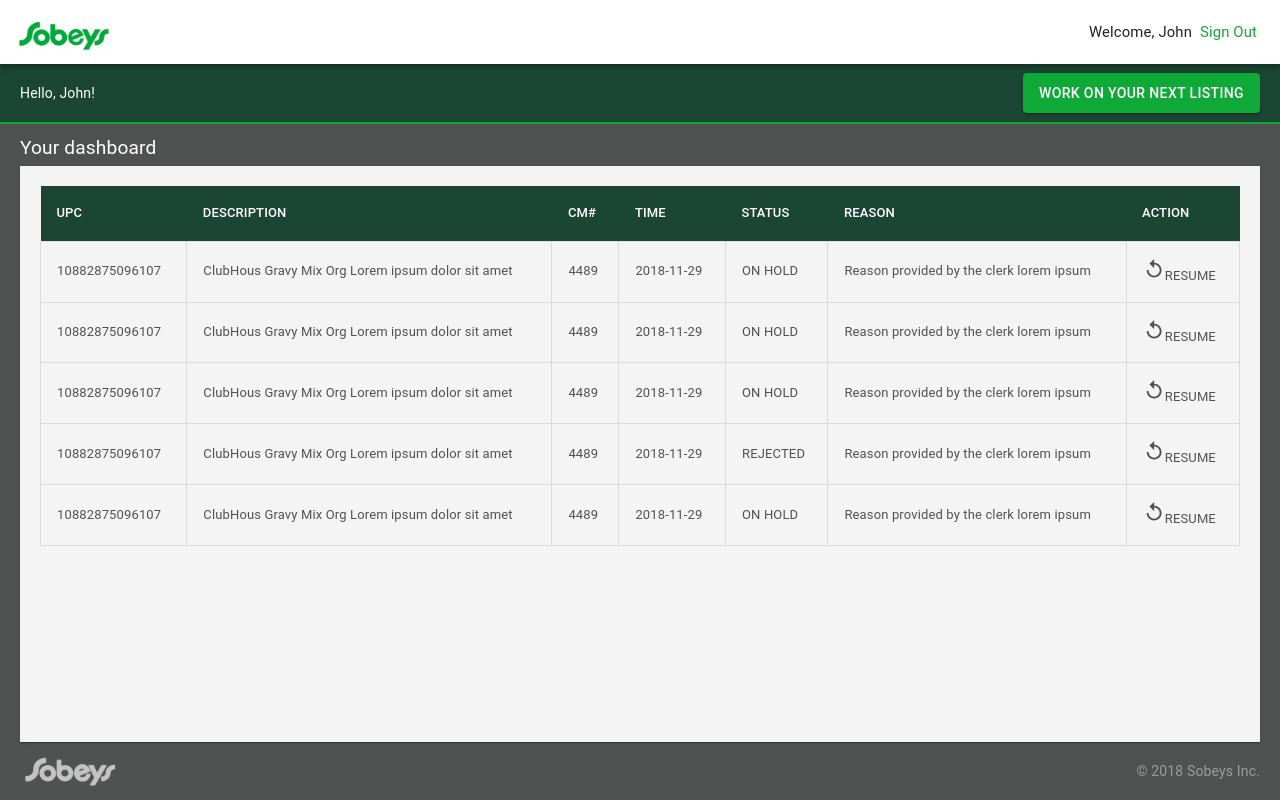
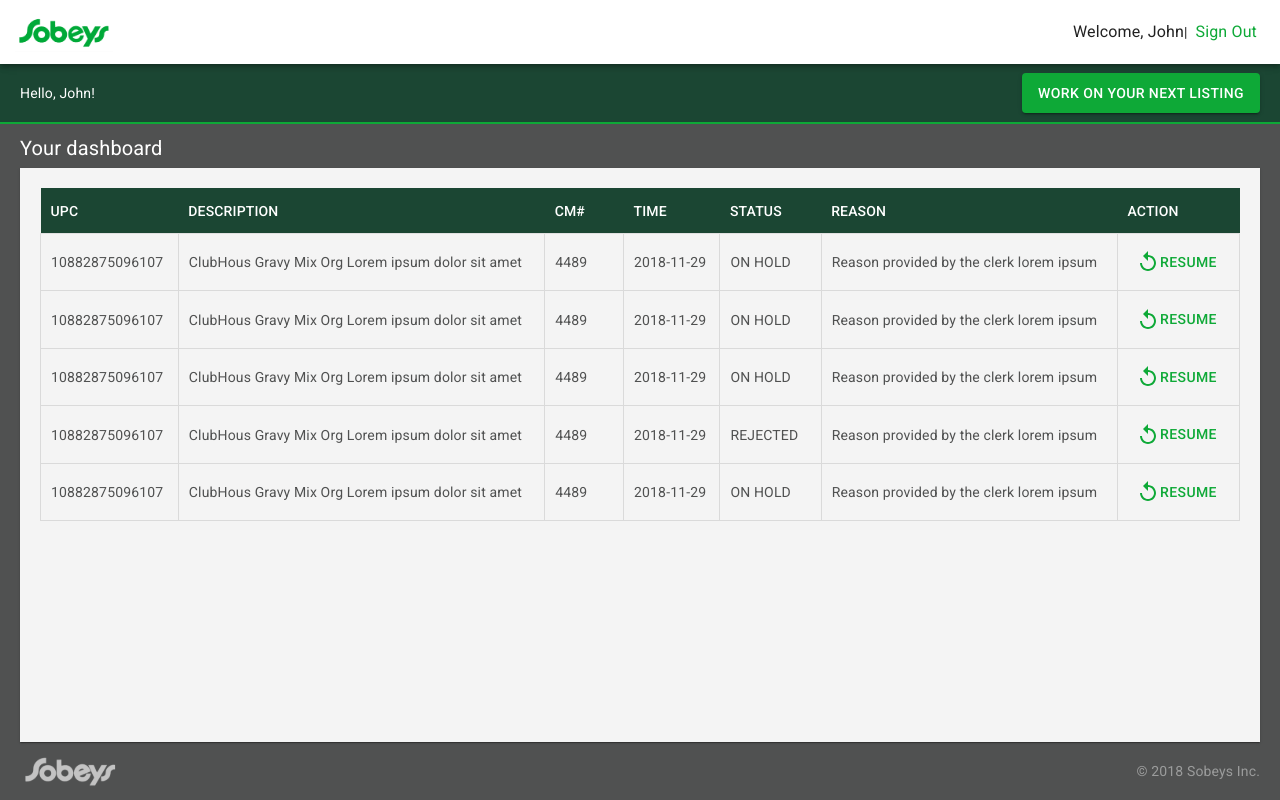
Before and after one commit to ella33/react-material-ui-poc, a React (Create React App) app: page / in a window 1280 px wide. Built offline with nearby package versions, Linux system fonts and the light colour scheme.

Commit message:
Fixed toggle buttons; other fixes

```diff
--- a/public/index.html
+++ b/public/index.html
@@ -3,7 +3,7 @@
   <head>
     <meta charset="utf-8" />
     <link rel="icon" href="%PUBLIC_URL%/favicon.ico" />
-    <meta name="viewport" content="width=device-width, initial-scale=1" />
+    <meta name="viewport" content="minimum-scale=1, initial-scale=1, width=device-width, shrink-to-fit=no" />
     <meta name="theme-color" content="#000000" />
     <meta
       name="description"
@@ -11,6 +11,8 @@
     />
     <link rel="stylesheet" href="style.css" />
     <link rel="apple-touch-icon" href="logo192.png" />
+    <link rel="stylesheet" href="https://fonts.googleapis.com/css?family=Roboto:300,400,500,700&display=swap" />
+    <link rel="stylesheet" href="https://fonts.googleapis.com/icon?family=Material+Icons" />
     <!--
       manifest.json provides metadata used when your web app is installed on a
       user's mobile device or desktop. See https://developers.google.com/web/fundamentals/web-app-manifest/
--- a/src/components/shared/header.js
+++ b/src/components/shared/header.js
@@ -1,4 +1,5 @@
 import React from 'react';
+import { Link } from "react-router-dom";
 import { withStyles } from '@material-ui/core/styles';
 import { styled } from '@material-ui/core/styles';
 import Grid from '@material-ui/core/Grid';
@@ -23,9 +24,10 @@ const SbyHeader = ({ user }) => (
   <AppBar position="sticky" color="inherit">
     <Toolbar>
       <Grid container direction="row" justify="space-between" alignItems="center">
-        <img src="logo.png" alt="sobeys" />
+        <Link to="/"><img src="logo.png" alt="sobeys" /></Link>
         <UserToolbar item>
-          <Typography>{`Welcome, ${user.name}`}</Typography>
+          <Typography mr={1}>{`Welcome, ${user.name}`}</Typography>
+          |
           <SignOut color="primary">
             <Typography>Sign Out</Typography>
           </SignOut>
--- /dev/null
+++ b/src/components/toggleButtonGroup.js
@@ -0,0 +1,20 @@
+import React, { useCallback, useState } from 'react';
+import ToggleButton from '@material-ui/lab/ToggleButton';
+import ToggleButtonGroup from '@material-ui/lab/ToggleButtonGroup';
+
+const SbyToggleButtonGroup = ({ items, value, ...rest }) => {
+  const [selected, setSelected] = useState(value);
+  const onChange = useCallback((_, value) => {
+    setSelected(value);
+  }, []);
+
+  return (
+    <ToggleButtonGroup value={selected} onChange={onChange} {...rest}>
+      {items.map((item, index) => (
+        <ToggleButton key={index} value={index}>{item}</ToggleButton>
+      ))}
+    </ToggleButtonGroup>
+  );
+};
+
+export default SbyToggleButtonGroup;
--- a/src/pages/home/home.js
+++ b/src/pages/home/home.js
@@ -1,6 +1,9 @@
-import React from 'react';
+import React, { useCallback, useState } from 'react';
+import { withRouter } from 'react-router-dom'
 import Box from '@material-ui/core/Box';
+import Button from '@material-ui/core/Button';
 import ReplayIcon from '@material-ui/icons/Replay';
+import TableSortLabel from '@material-ui/core/TableSortLabel';
 
 import SbyActionBar, { ActionGroup } from 'components/shared/actionBar';
 import SbySubheader from 'components/shared/subheader';
@@ -8,13 +11,33 @@ import { SbyTable, SbyTableHead, SbyTableBody, SbyTableRow, SbyTableCell } from
 import SbyPaper from 'components/paper';
 import SbyButton from 'components/button';
 
-const Home = ({ listings }) => {
+const Home = ({ listings, history }) => {
+  const [orderBy, setOrderBy] = useState('');
+  const [order, setOrder] = useState('asc');
+  const goToNewListing = useCallback(() => {
+    history.push('/new-listing');
+  }, [history]);
+
+  const resumeListing = useCallback(() => {
+    history.push('/listing');
+  }, [history]);
+
+  const tableHeaders = [
+    { id: 0, label: 'Upc' },
+    { id: 1, label: 'Description' },
+    { id: 2, label: 'Cm#' },
+    { id: 3, label: 'Time' },
+    { id: 4, label: 'Status' },
+    { id: 5, label: 'Reason' },
+    { id: 6, label: 'Action' },
+  ];
+
   return (
     <>
       <SbyActionBar>
         <div>Hello, John!</div>
         <ActionGroup>
-          <SbyButton variant="contained">Work on your next listing</SbyButton>
+          <SbyButton variant="contained" onClick={goToNewListing}>Work on your next listing</SbyButton>
         </ActionGroup>
       </SbyActionBar>
 
@@ -25,13 +48,20 @@ const Home = ({ listings }) => {
           <SbyTable aria-label="Listings table">
             <SbyTableHead>
               <SbyTableRow>
-                <SbyTableCell>Upc</SbyTableCell>
-                <SbyTableCell>Description</SbyTableCell>
-                <SbyTableCell>Cm#</SbyTableCell>
-                <SbyTableCell>Time</SbyTableCell>
-                <SbyTableCell>Status</SbyTableCell>
-                <SbyTableCell>Reason</SbyTableCell>
-                <SbyTableCell>Action</SbyTableCell>
+                {tableHeaders.map(({ id, label }) => (
+                  <SbyTableCell
+                    key={id}
+                    sortDirection={orderBy === id ? order : false}
+                  >
+                    <TableSortLabel
+                      active={orderBy === id}
+                      direction={order}
+                      onClick={() => { console.log('youu') }}
+                    >
+                      {label}
+                    </TableSortLabel>
+                  </SbyTableCell>
+                ))}
               </SbyTableRow>
             </SbyTableHead>
 
@@ -44,7 +74,7 @@ const Home = ({ listings }) => {
                   <SbyTableCell>{listing.time}</SbyTableCell>
                   <SbyTableCell>{listing.status}</SbyTableCell>
                   <SbyTableCell>{listing.reason}</SbyTableCell>
-                  <SbyTableCell><ReplayIcon />RESUME</SbyTableCell>
+                  <SbyTableCell><Button color="primary" onClick={resumeListing}><ReplayIcon />RESUME</Button></SbyTableCell>
                 </SbyTableRow>
               ))}
             </SbyTableBody>
@@ -67,4 +97,4 @@ Home.defaultProps = {
   })),
 };
 
-export default React.memo(Home);
+export default withRouter(React.memo(Home));
--- a/src/pages/new-listing/newListing.js
+++ b/src/pages/new-listing/newListing.js
@@ -2,24 +2,15 @@ import React from 'react';
 import Box from '@material-ui/core/Box';
 import Grid from '@material-ui/core/Grid';
 import Link from '@material-ui/core/Link';
-import ToggleButton from '@material-ui/lab/ToggleButton';
-import ToggleButtonGroup from '@material-ui/lab/ToggleButtonGroup';
 
 import SbyActionBar from 'components/shared/actionBar';
 import SbyInput from 'components/input';
 import SbyPaper from 'components/paper';
 import SbyLabel from 'components/label';
 import SbyButton from 'components/button';
+import SbyToggleButtonGroup from 'components/toggleButtonGroup';
 
 import { NewListingFieldGroup, NewListingFieldWithValidation } from './style';
-
-const SbyToggleButtons = ({ items, ...rest }) => (
-  <ToggleButtonGroup {...rest}>
-    {items.map((item, index) => (
-      <ToggleButton key={index} value={index}>{item}</ToggleButton>
-    ))}
-  </ToggleButtonGroup>
-);
 
 const NewListing = () => (
   <>
@@ -31,17 +22,17 @@ const NewListing = () => (
       <Box m={4}>
         <Grid container spacing={3} alignItems="flex-start" direction="column">
           <NewListingFieldGroup
-            control={<SbyToggleButtons value={0} exclusive items={['Grocery', 'Fresh']} />}
+            control={<SbyToggleButtonGroup value={0} exclusive items={['Grocery', 'Fresh']} />}
             label={<SbyLabel text="Article Type" />}
             labelPlacement="start"
           />
           <NewListingFieldGroup
-            control={<SbyToggleButtons value={0} exclusive items={['RSC/Warehouse', 'Direct to Store']} />}
+            control={<SbyToggleButtonGroup value={0} exclusive items={['RSC/Warehouse', 'Direct to Store']} />}
             label={<SbyLabel text="Source Type" />}
             labelPlacement="start"
           />
           <NewListingFieldGroup
-            control={<SbyToggleButtons value={0} exclusive items={['Single Flavour', 'Multiple Flavours']} />}
+            control={<SbyToggleButtonGroup value={0} exclusive items={['Single Flavour', 'Multiple Flavours']} />}
             label={<SbyLabel text="Listing Type" />}
             labelPlacement="start"
           />
--- a/src/pages/new-listing/style.js
+++ b/src/pages/new-listing/style.js
@@ -4,7 +4,7 @@ import { SbyFieldGroup } from 'styles/form';
 
 export const NewListingFieldGroup = styled(SbyFieldGroup)({
   '& > *:first-child': {
-    width: 228,
+    width: 255,
   },
 });
 
--- a/src/styles/table.js
+++ b/src/styles/table.js
@@ -7,6 +7,9 @@ export const tableHead = {
 };
 
 export const tableCell = {
+  root: {
+    padding: 10,
+  },
 	head: {
 		color: '#fff',
 		textTransform: 'uppercase',
--- a/src/styles/theme.js
+++ b/src/styles/theme.js
@@ -12,9 +12,6 @@ const spacingBaseUnit = 5;
 
 const theme = createMuiTheme({
   spacing: spacingBaseUnit,
-  typography: {
-    fontSize: 13,
-  },
   palette: {
     type: 'light',
     text: {
--- a/src/styles/toggleButton.js
+++ b/src/styles/toggleButton.js
@@ -15,6 +15,7 @@ const styles = {
     },
     '& .MuiButtonBase-root': {
       color: 'inherit',
+      fontWeight: 400,
     }
   },
 };
```
Also changed, not shown: src/App.js (+0 -33 lines).
